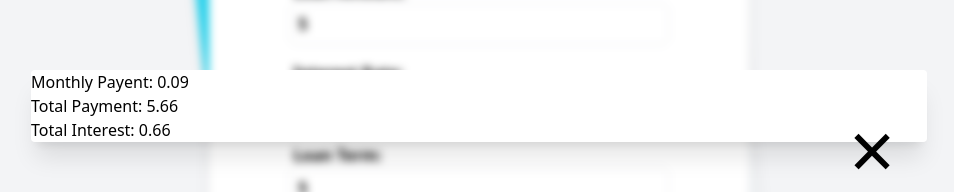
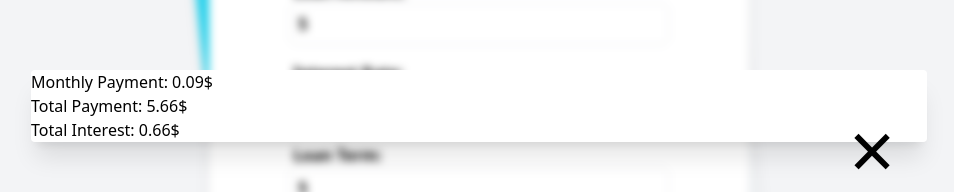
Before and after one commit to AbdulMateen18/loancalculator, a React (Vite) app: page / in a window 1280 px wide. Both pictures are taken after typing "5", "5", "5" into the empty fields and a click on the button "Calculate". Shown: the part 294-486 px from the top of the page, without its empty margins (161-1115 px from the left). Built offline with nearby package versions, Linux system fonts and the light colour scheme.

Commit message:
Update Modal.jsx

```diff
--- a/src/components/Modal.jsx
+++ b/src/components/Modal.jsx
@@ -18,9 +18,9 @@ function Modal({
         >
           &times;
         </span>
-        <p>Monthly Payent: {monthlyPayment}</p>
-        <p>Total Payment: {totalPayment}</p>
-        <p>Total Interest: {totalInterest}</p>
+        <p>{`Monthly Payment: ${monthlyPayment}$`}</p>
+        <p>{`Total Payment: ${totalPayment}$`}</p>
+        <p>{`Total Interest: ${totalInterest}$`}</p>
       </div>
     </div>
   );
```
